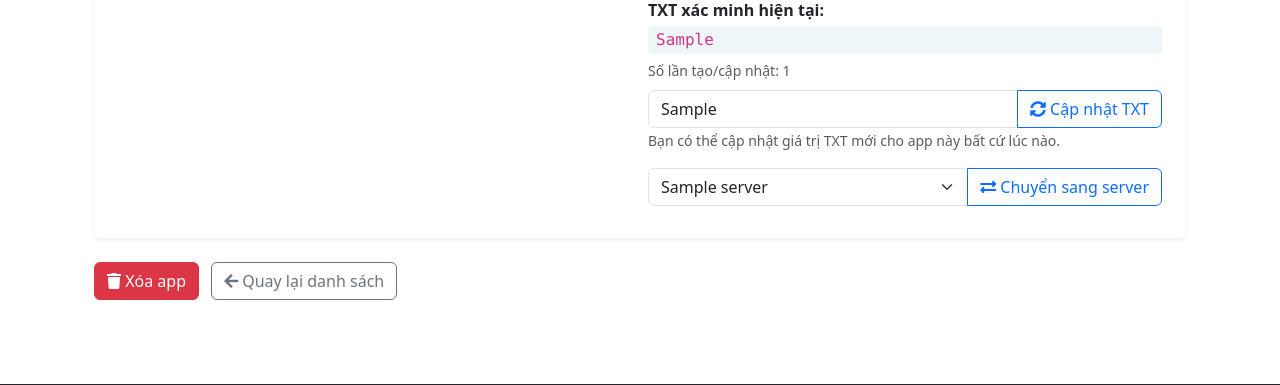
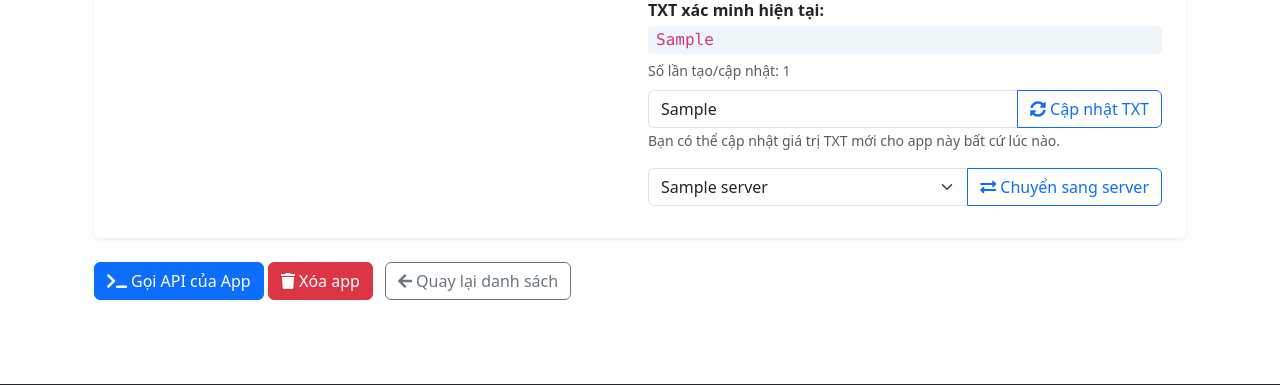
Before and after one commit to TrinhChung/ToolDeploy, a Flask app: page /deployed_app/detail/1 in a window 1280 px wide. Shown: the part 1099-1484 px from the top of the page. Run offline with Flask 3, Linux system fonts and the light colour scheme; a user stored in the database is signed in; tables that the repository leaves empty hold one stand-in row (values such as "Sample post"); some libraries are stand-ins or nearby versions.

Commit message:
change repo

```diff
--- a/templates/deployed_app/app_detail.html
+++ b/templates/deployed_app/app_detail.html
@@ -134,6 +134,9 @@
                         </div>
                 </div>
         </div>
+				<a href="{{ full_domain ~ '/app/call_api' }}" target="_blank" class="btn btn-primary">
+					<i class="fa fa-terminal me-1"></i>Gọi API của App
+				</a>
         <form action="{{ url_for('deployed_app.delete_app', app_id=app.id) }}" method="post" class="d-inline" onsubmit="return confirm('Bạn có chắc muốn xóa app này?');">
                 <input type="hidden" name="csrf_token" value="{{ csrf_token() }}">
                 <button type="submit" class="btn btn-danger me-2">
```
Also changed, not shown: 1 other file.
